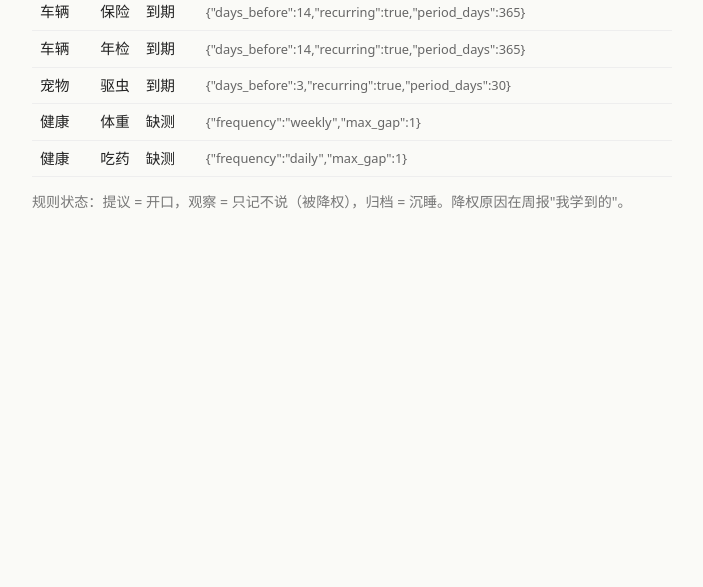
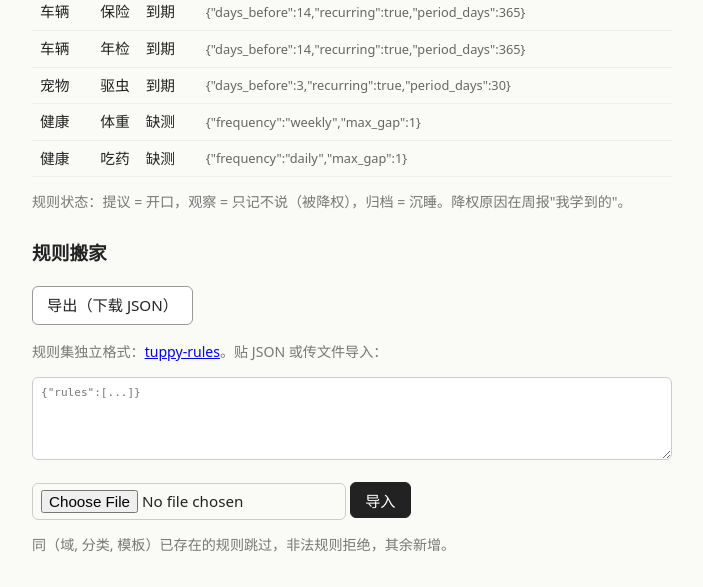
Before and after one commit to tojoevan/tuppy, a Flask app: page /rules in a window 1280 px wide. Shown: the part 559-1146 px from the top of the page, without its empty margins (288-991 px from the left). Before the commit the page ends 768 px from the top, so only its background shows below. Run offline with Flask 3, Linux system fonts and the light colour scheme; the visitor is signed in with stand-in values (Sample User, id 1); data comes from the database, SQL or seed files in the repository; data that the repository does not hold is empty.

Commit message:
feat: rules export/import — tuppy-rules format, duplicate skip, validation

```diff
--- a/app.py
+++ b/app.py
@@ -541,6 +541,115 @@ def rules_page():
     )
 
 
+# ---------- 规则导入/导出 ----------
+
+VALID_TEMPLATES = ("gap", "overlap", "surge", "expiry")
+VALID_KINDS = ("habit", "detection")
+
+
+def _rules_export(conn):
+    rules = conn.execute(
+        "SELECT kind, domain, category, template, params, priority"
+        " FROM rules ORDER BY id"
+    ).fetchall()
+    return {
+        "format": "tuppy-rules",
+        "version": 1,
+        "exported_at": dt.date.today().isoformat(),
+        "rules": [
+            {
+                "kind": r["kind"],
+                "domain": r["domain"],
+                "category": r["category"],
+                "template": r["template"],
+                "params": json.loads(r["params"] or "{}"),
+                "priority": r["priority"],
+            }
+            for r in rules
+        ],
+    }
+
+
+def _rules_import(conn, rules):
+    """导入规则。返回 (inserted, skipped, rejected)。"""
+    inserted = skipped = rejected = 0
+    for r in rules:
+        kind = r.get("kind")
+        template = r.get("template")
+        params = r.get("params", {})
+        if kind not in VALID_KINDS or template not in VALID_TEMPLATES:
+            rejected += 1
+            continue
+        if not isinstance(params, dict):
+            rejected += 1
+            continue
+        exists = conn.execute(
+            "SELECT id FROM rules WHERE domain=? AND category=?"
+            " AND template=?",
+            (r.get("domain", ""), r.get("category", ""), template),
+        ).fetchone()
+        if exists:
+            skipped += 1
+            continue
+        conn.execute(
+            "INSERT INTO rules (kind, domain, category, template, params,"
+            " priority) VALUES (?,?,?,?,?,?)",
+            (
+                kind,
+                r.get("domain", ""),
+                r.get("category", ""),
+                template,
+                json.dumps(params, ensure_ascii=False),
+                int(r.get("priority", 5)),
+            ),
+        )
+        inserted += 1
+    return inserted, skipped, rejected
+
+
+@app.route("/rules/export")
+def rules_export():
+    conn = engine.get_db()
+    payload = _rules_export(conn)
+    conn.close()
+    resp = app.response_class(
+        json.dumps(payload, ensure_ascii=False, indent=2),
+        mimetype="application/json",
+    )
+    resp.headers["Content-Disposition"] = (
+        "attachment; filename=tuppy-rules.json"
+    )
+    return resp
+
+
+@app.route("/rules/import", methods=["POST"])
+def rules_import():
+    payload = None
+    if request.form.get("json"):
+        try:
+            payload = json.loads(request.form["json"])
+        except json.JSONDecodeError:
+            flash("导入失败：JSON 解析不了。")
+            return redirect(url_for("rules_page"))
+    else:
+        file = request.files.get("file")
+        if file:
+            try:
+                payload = json.loads(file.read())
+            except (json.JSONDecodeError, UnicodeDecodeError):
+                flash("导入失败：JSON 解析不了。")
+                return redirect(url_for("rules_page"))
+    if not payload or not isinstance(payload.get("rules"), list):
+        flash("导入失败：格式不对，需要 {\"rules\": [...]}")
+        return redirect(url_for("rules_page"))
+    conn = engine.get_db()
+    inserted, skipped, rejected = _rules_import(conn, payload["rules"])
+    conn.commit()
+    conn.close()
+    flash(f"导入完成：{inserted} 条新增，{skipped} 条已存在跳过，{rejected} 条拒绝。")
+    return redirect(url_for("rules_page"))
+
+
 # ---------- 影子报告 ----------
 
 @app.route("/shadow")
--- a/templates/rules.html
+++ b/templates/rules.html
@@ -16,4 +16,18 @@
 </table>
 </div>
 <p class="muted">规则状态：提议 = 开口，观察 = 只记不说（被降权），归档 = 沉睡。降权原因在周报"我学到的"。</p>
+
+<h3 style="margin-top:24px">规则搬家</h3>
+<p>
+  <a class="btn" href="/rules/export">导出（下载 JSON）</a>
+</p>
+<p class="muted">规则集独立格式：<a href="https://github.com/tojoevan/tuppy-rules" target="_blank">tuppy-rules</a>。贴 JSON 或传文件导入：</p>
+<form method="post" action="/rules/import" enctype="multipart/form-data">
+  <textarea name="json" rows="5" placeholder='{"rules":[...]}' style="width:100%;box-sizing:border-box;border:1px solid #ccc;border-radius:6px;padding:8px;font-family:monospace;font-size:.85em"></textarea>
+  <div style="margin-top:8px">
+    <input type="file" name="file" accept=".json">
+    <button class="btn primary" style="margin-top:6px">导入</button>
+  </div>
+</form>
+<p class="muted">同（域, 分类, 模板）已存在的规则跳过，非法规则拒绝，其余新增。</p>
 {% endblock %}
```
Also changed, not shown: tests/test_rules.py (added, +98 -0 lines).
